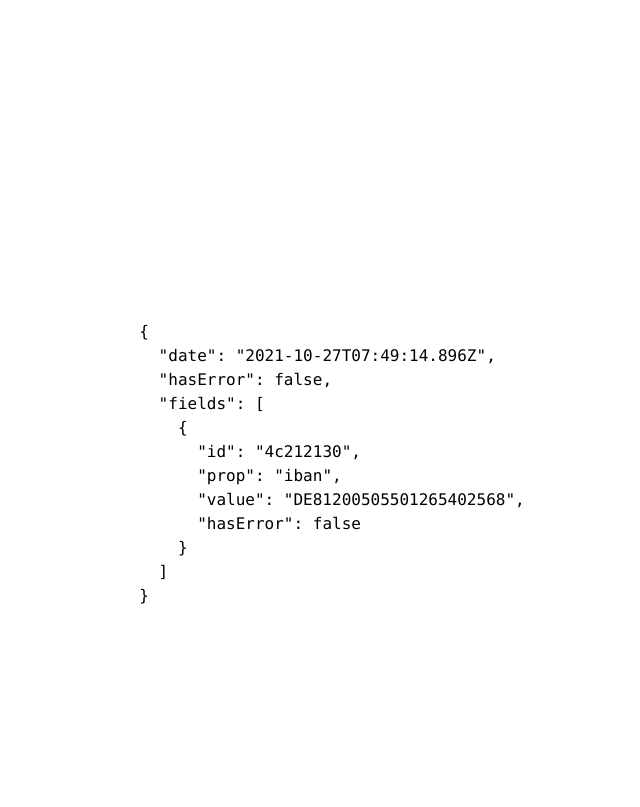
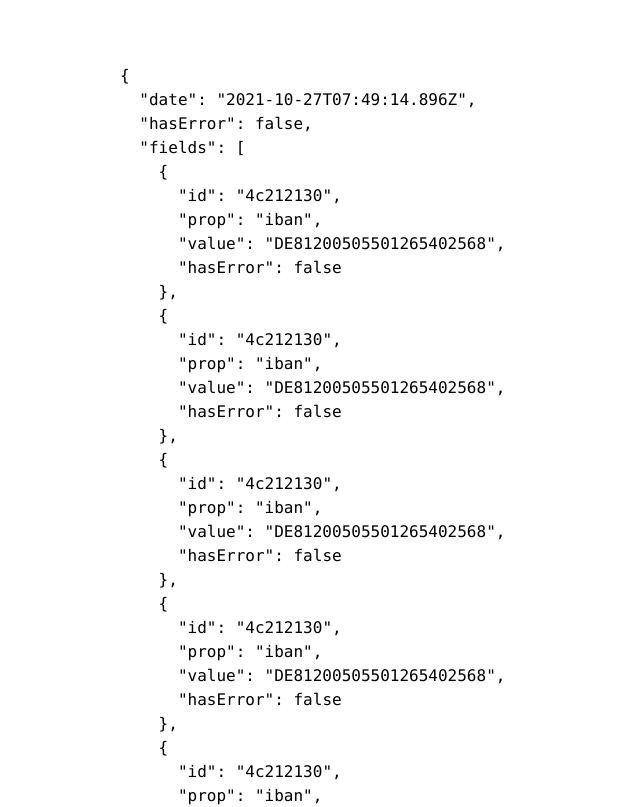
Before and after one commit to simonorzel26/react-interactive-json, a Next.js app: page / in a window 1280 px wide. Shown: the top 807 px of the page, without its empty margins (308-948 px from the left). Built offline with nearby package versions, Linux system fonts and the light colour scheme.

Commit message:
feat: working dot notation deepKeys

```diff
--- a/data.json
+++ b/data.json
@@ -7,6 +7,72 @@
             "prop": "iban",
             "value": "DE81200505501265402568",
             "hasError": false
+        },
+
+        {
+            "id": "4c212130",
+            "prop": "iban",
+            "value": "DE81200505501265402568",
+            "hasError": false
+        },
+
+        {
+            "id": "4c212130",
+            "prop": "iban",
+            "value": "DE81200505501265402568",
+            "hasError": false
+        },
+
+        {
+            "id": "4c212130",
+            "prop": "iban",
+            "value": "DE81200505501265402568",
+            "hasError": false
+        },
+
+        {
+            "id": "4c212130",
+            "prop": "iban",
+            "value": "DE81200505501265402568",
+            "hasError": false,
+            "casError": false,
+            "fields": [
+                {
+                    "id": "4c212130",
+                    "prop": "iban",
+                    "value": "DE81200505501265402568",
+                    "hasError": false
+                },
+
+                {
+                    "id": "4c212130",
+                    "prop": "iban",
+                    "value": "DE81200505501265402568",
+                    "hasError": false
+                },
+
+                {
+                    "id": "4c212130",
+                    "prop": "iban",
+                    "value": "DE81200505501265402568",
+                    "hasError": false
+                },
+
+                {
+                    "id": "4c212130",
+                    "prop": "iban",
+                    "value": "DE81200505501265402568",
+                    "hasError": false
+                },
+
+                {
+                    "id": "4c212130",
+                    "prop": "iban",
+                    "value": "DE81200505501265402568",
+                    "hasError": false,
+                    "casError": false
+                }
+            ]
         }
     ]
 }
--- a/next.config.mjs
+++ b/next.config.mjs
@@ -8,7 +8,7 @@
 
 /** @type {import("next").NextConfig} */
 const config = {
-  reactStrictMode: true,
+  reactStrictMode: false,
 
   /**
    * If you have the "experimental: { appDir: true }" setting enabled, then you
--- a/src/components/JSONViewer.tsx
+++ b/src/components/JSONViewer.tsx
@@ -1,27 +1,59 @@
 
-import ReactJson from 'react-json-view'
 import data from '../../data.json'
 
-
+const objectDeepKeys: any = (obj: { [x: string]: any; date?: string; hasError?: boolean; fields?: { id: string; prop: string; value: string; hasError: boolean; }[]; }) => {
+    var keys: any[] = [];
+    for (var key in obj) {
+        keys.push(key);
+        if (typeof obj[key] === "object") {
+            var subkeys = objectDeepKeys(obj[key]).filter((subkey: string | any[]) => subkey.length > 1);
+            keys = keys.concat(subkeys.map(function (subkey: string) {
+                return key + "." + subkey;
+            }));
+        }
+    }
+    return keys;
+}
 
 const JSONViewer = () => {
     const jsonData = JSON.stringify(data, null, 2).split(/\n/gi);
-    console.log(jsonData);
+    const deepKeys = objectDeepKeys(data);
+    console.log(deepKeys);
+
+    const SingleLineIteration = ({ text }: { text: string }) => {
+        const regex = /"[A-Za-z]+":/gi;
+        const splitAtKey = text.split(regex);
+        const matchedKey = text.match(regex);
+        let deepKey = '';
+
+        if (matchedKey) {
+            deepKey = deepKeys.shift();
+        }
+
+        const onKeyClick = (deepKey: string) => {
+            console.log(deepKey);
+        }
+
+        return (
+            <pre>
+                {splitAtKey[0]}
+                <span
+                    onClick={() => onKeyClick(deepKey)}
+                    className='hover:underline hover:text-blue-600 cursor-pointer'
+                >
+                    {matchedKey}
+                </span>
+                {splitAtKey[1]}
+            </pre>
+        )
+    }
+
     return (
         <>
             <main className="flex min-h-screen flex-col items-center justify-center bg-gradient-to-b from-[#fff] to-[#fff]">
                 <div className="container flex flex-col items-left justify-center ">
-                    {jsonData.map((i) => (
-                        <pre>
-                            {i.split(/"[A-Za-z]+":/gi)[0]}
-                            <span
-                                onClick={(e) => console.log(e)}
-                                className='hover:underline hover:text-blue-600 cursor-pointer'
-                                >
-                                {i.match(/"[A-Za-z]+":/gi)}
-                            </span>
-                            {i.split(/"[A-Za-z]+":/gi)[1]}
-                        </pre>
+                    {jsonData.map((i, index) => (
+                        <SingleLineIteration key={index} text={i} />
                     ))}
                 </div>
             </main>
--- a/src/pages/index.tsx
+++ b/src/pages/index.tsx
@@ -1,20 +1,9 @@
 import { type NextPage } from "next";
-import dynamic from "next/dynamic";
-import Head from "next/head";
-
-const JSONViewer = dynamic(
-  () => import('../components/JSONViewer'),
-  { ssr: false }
-)
+import JSONViewer from "../components/JSONViewer";
 
 const Home: NextPage = () => {
   return (
     <>
-      <Head>
-        <title>Create T3 App</title>
-        <meta name="description" content="Generated by create-t3-app" />
-        <link rel="icon" href="/favicon.ico" />
-      </Head>
       <main className="flex min-h-screen flex-col items-center justify-center bg-gradient-to-b from-[#fff] to-[#fff]">
         <div className="container flex flex-col items-center justify-center gap-12 px-4 py-16 ">
           <JSONViewer />
```
